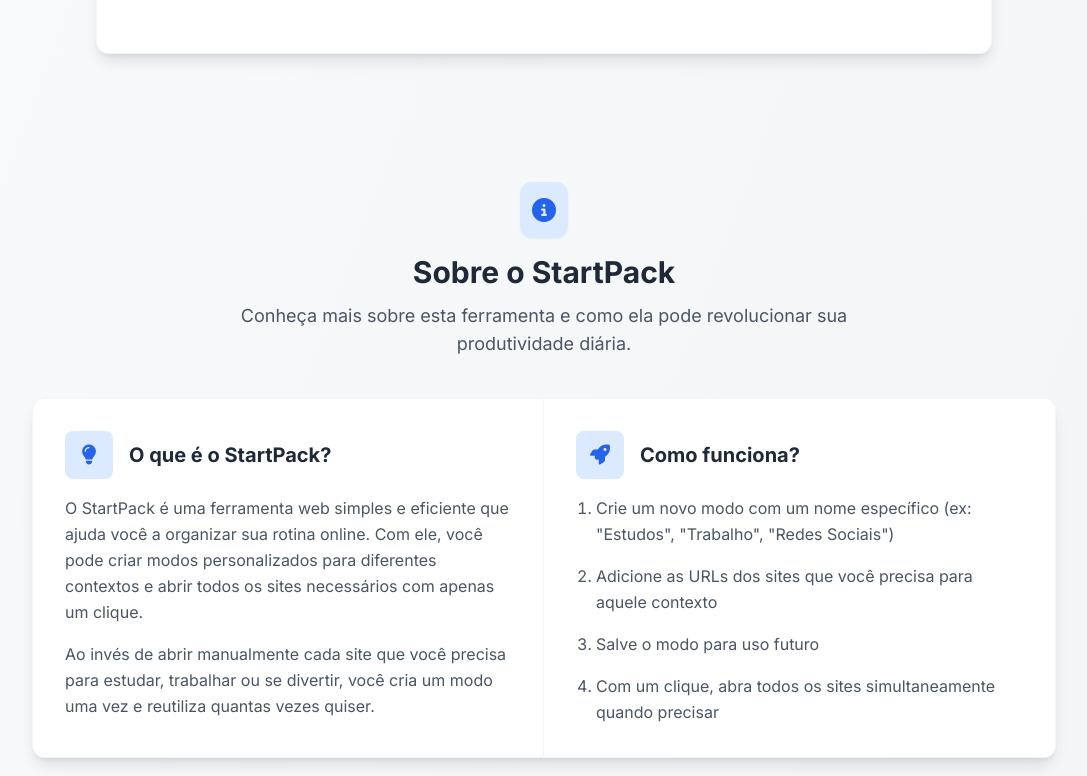
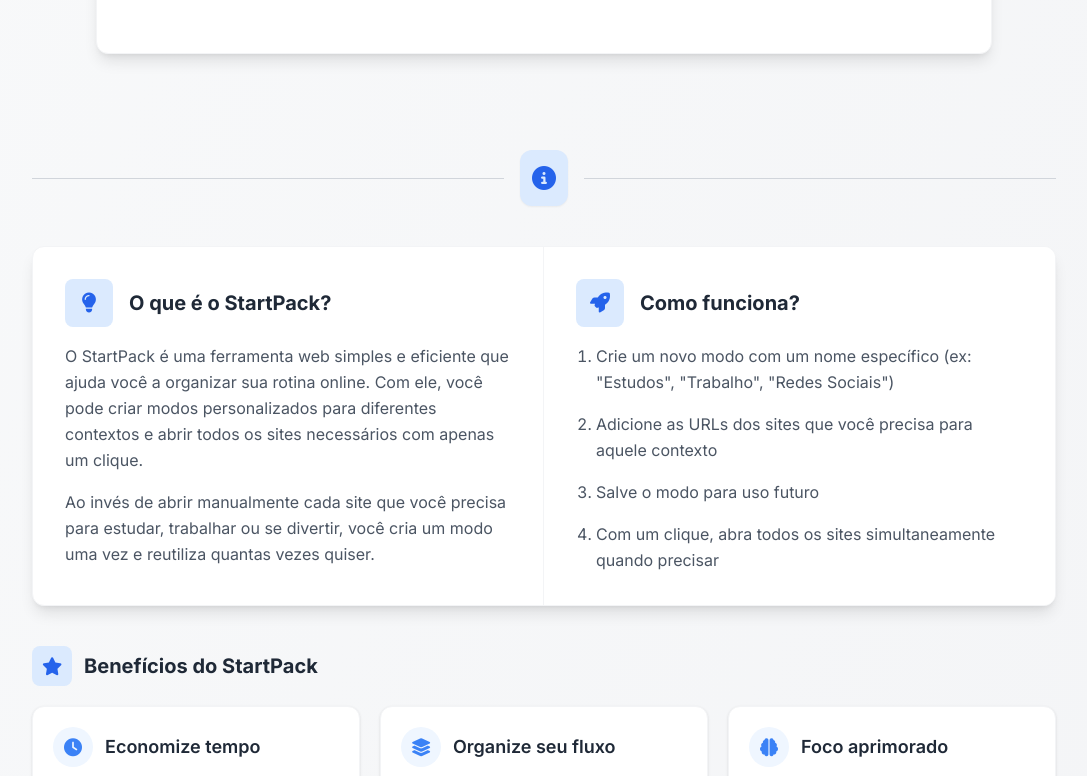
Before and after one commit to Inojoza28/startpack, a plain HTML site: page index.html in a window 1280 px wide. Shown: the part 1474-2250 px from the top of the page, without its empty margins (96-1183 px from the left). Drawn offline with nearby package versions, Linux system fonts and the light colour scheme.

Commit message:
Melhoria no design da section about

```diff
--- a/index.html
+++ b/index.html
@@ -244,15 +244,17 @@
     </main>
 
     <!-- NOVA SECTION ABAIXO -->
-    <section id="aboutSection" class="py-12 px-4 mt-8 mb-12">
+    <section id="aboutSection" class="py-8 px-4 mt-4 mb-8">
         <div class="container mx-auto max-w-5xl">
-            <!-- Cabeçalho da seção -->
-            <div class="text-center mb-10">
-                <div class="inline-block bg-blue-100 text-blue-600 p-3 rounded-xl mb-4 shadow-sm">
-                    <i class="fas fa-info-circle text-2xl"></i>
+            <!-- Divisor estilizado -->
+            <div class="flex items-center justify-center mb-10">
+                <div class="flex-grow border-t border-gray-300"></div>
+                <div class="px-4">
+                    <div class="inline-block bg-blue-100 text-blue-600 p-3 rounded-xl shadow-sm">
+                        <i class="fas fa-info-circle text-2xl"></i>
+                    </div>
                 </div>
-                <h2 class="text-3xl font-bold text-gray-800 mb-3">Sobre o StartPack</h2>
-                <p class="text-lg text-gray-600 max-w-2xl mx-auto">Conheça mais sobre esta ferramenta e como ela pode revolucionar sua produtividade diária.</p>
+                <div class="flex-grow border-t border-gray-300"></div>
             </div>
 
             <!-- Introdução ao StartPack - design mais compacto e organizado -->
@@ -398,7 +400,7 @@
     </section>
 
     <!-- Footer -->
-    <footer class="bg-gradient-to-r from-indigo-50 to-blue-50 border-t border-blue-100 mt-24 py-12 px-4 md:px-6 relative overflow-hidden">
+    <footer class="bg-gradient-to-r from-indigo-50 to-blue-50 border-t border-blue-100 mt-12 py-12 px-4 md:px-6 relative overflow-hidden">
         <!-- Elementos decorativos de fundo -->
         <div class="absolute inset-0 opacity-5 pointer-events-none">
             <div class="absolute top-10 left-10 w-32 h-32 rounded-full bg-blue-400"></div>
```
